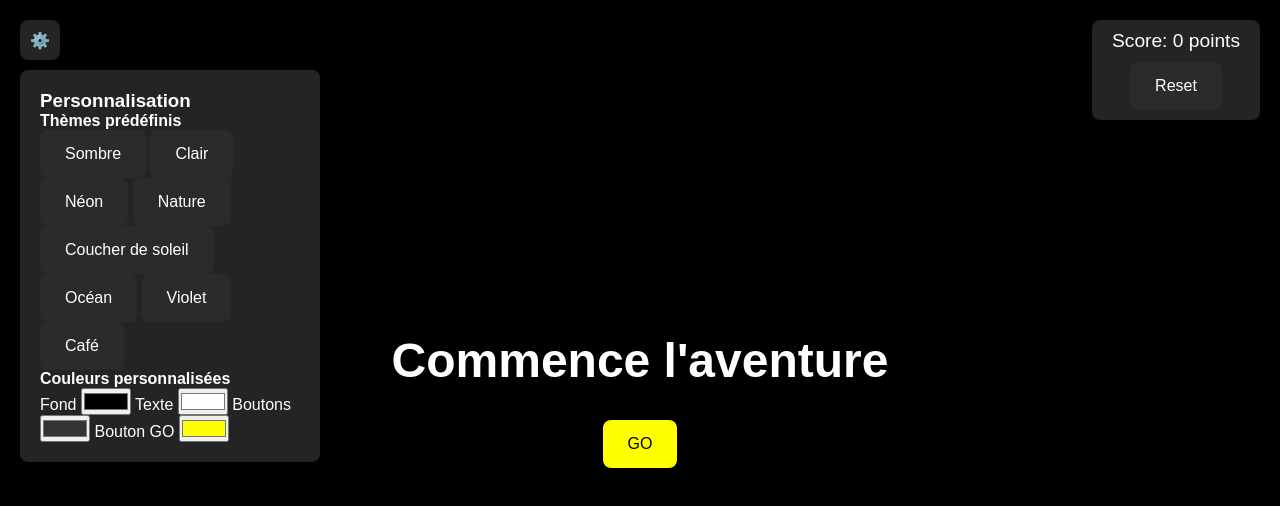
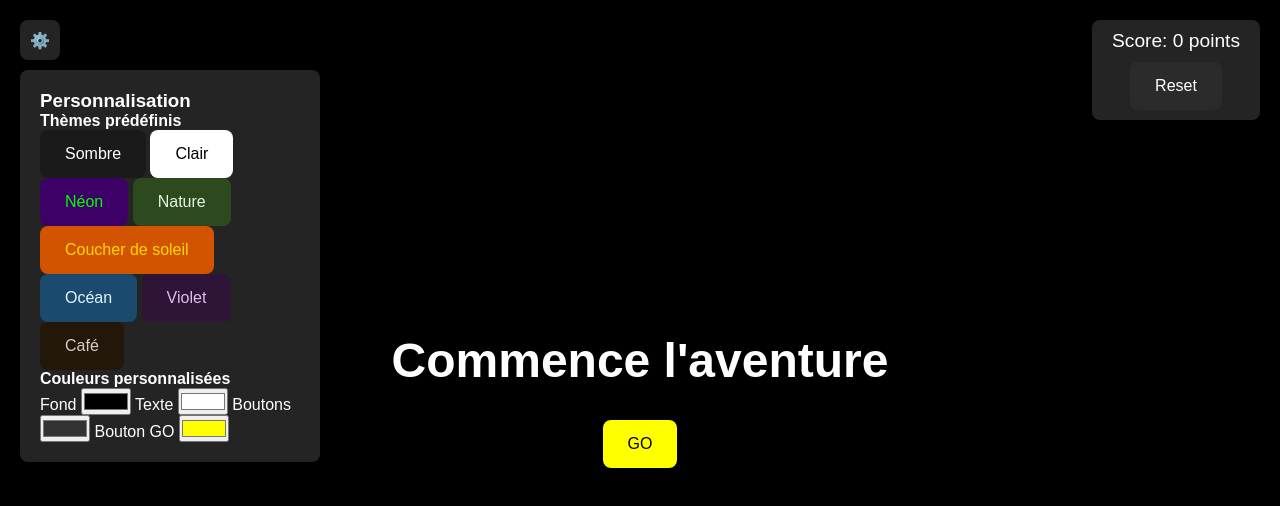
Before and after one commit to WesternPineTits/Le-Jeu-Ultime, a plain HTML site: page index.html in a window 1280 px wide. Both pictures are taken after a click on the element "⚙️". Drawn offline with Linux system fonts and the light colour scheme.

Commit message:
Fix: Restauration des couleurs des boutons de thèmes

```diff
--- a/styles.css
+++ b/styles.css
@@ -1,3 +1,44 @@
+/* Ajout des styles spécifiques pour les boutons de thèmes */
+.theme-preset[data-theme="dark"] {
+    background-color: #1a1a1a !important;
+}
+
+.theme-preset[data-theme="light"] {
+    background-color: #ffffff !important;
+    color: #000000 !important;
+}
+
+.theme-preset[data-theme="neon"] {
+    background-color: #3d0066 !important;
+    color: #00ff00 !important;
+}
+
+.theme-preset[data-theme="nature"] {
+    background-color: #2c4a1d !important;
+    color: #e8f3e2 !important;
+}
+
+.theme-preset[data-theme="sunset"] {
+    background-color: #d35400 !important;
+    color: #ffd700 !important;
+}
+
+.theme-preset[data-theme="ocean"] {
+    background-color: #1a4b6e !important;
+    color: #e0f7fa !important;
+}
+
+.theme-preset[data-theme="purple"] {
+    background-color: #2e1437 !important;
+    color: #e1bee7 !important;
+}
+
+.theme-preset[data-theme="coffee"] {
+    background-color: #231709 !important;
+    color: #d7ccc8 !important;
+}
+
+/* Reste du CSS inchangé */
 /* Styles communs pour tous les boutons */
 button {
     background-color: rgba(45, 45, 45, 0.8) !important;
```
